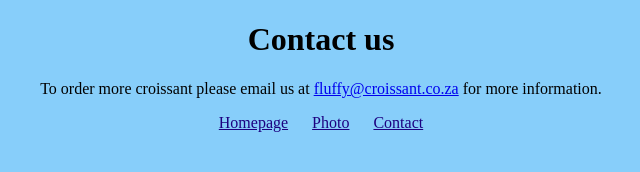
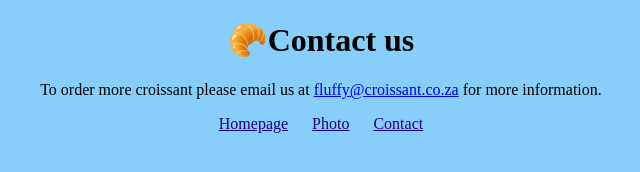
Before and after one commit to Phile105/Croissant, a plain HTML site: page contact.html in a window 1280 px wide. Shown: the whole page, without its empty margins (319-959 px from the left). Drawn offline with Linux system fonts and the light colour scheme.

Commit message:
Added an emoji

```diff
--- a/contact.html
+++ b/contact.html
@@ -8,7 +8,7 @@
   <meta name="description" content="Contact Croissant Delight to get more recipe about our homemade croissant">
 </head>
 <body>
-  <h1>Contact us</h1>
+  <h1>🥐Contact us</h1>
   <p>To order more croissant please email us at <a href="mailto:fluffy@croissant.co.za">fluffy@croissant.co.za</a> for more information.</p>
 <footer>
   <a href="/">Homepage</a>
```
